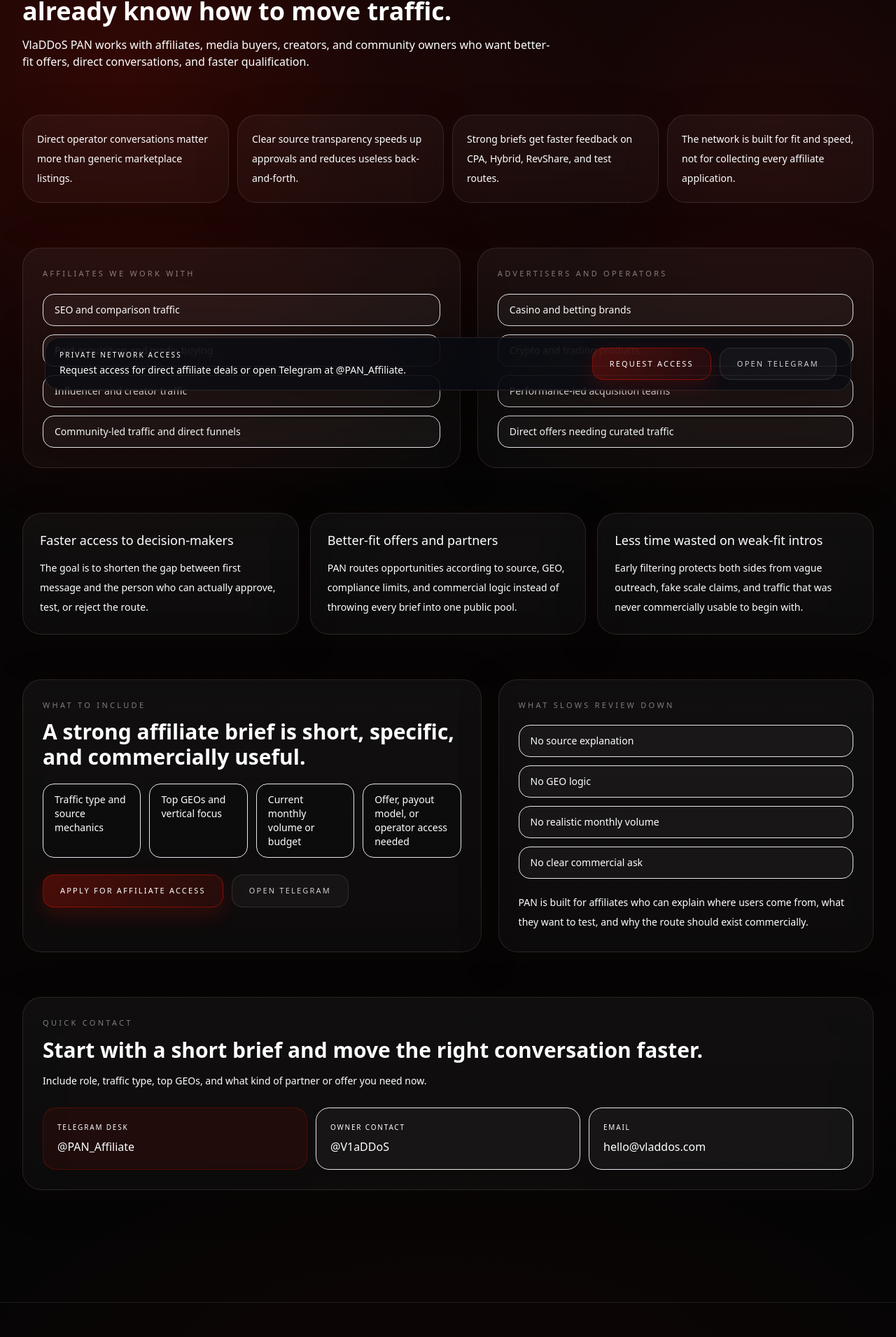
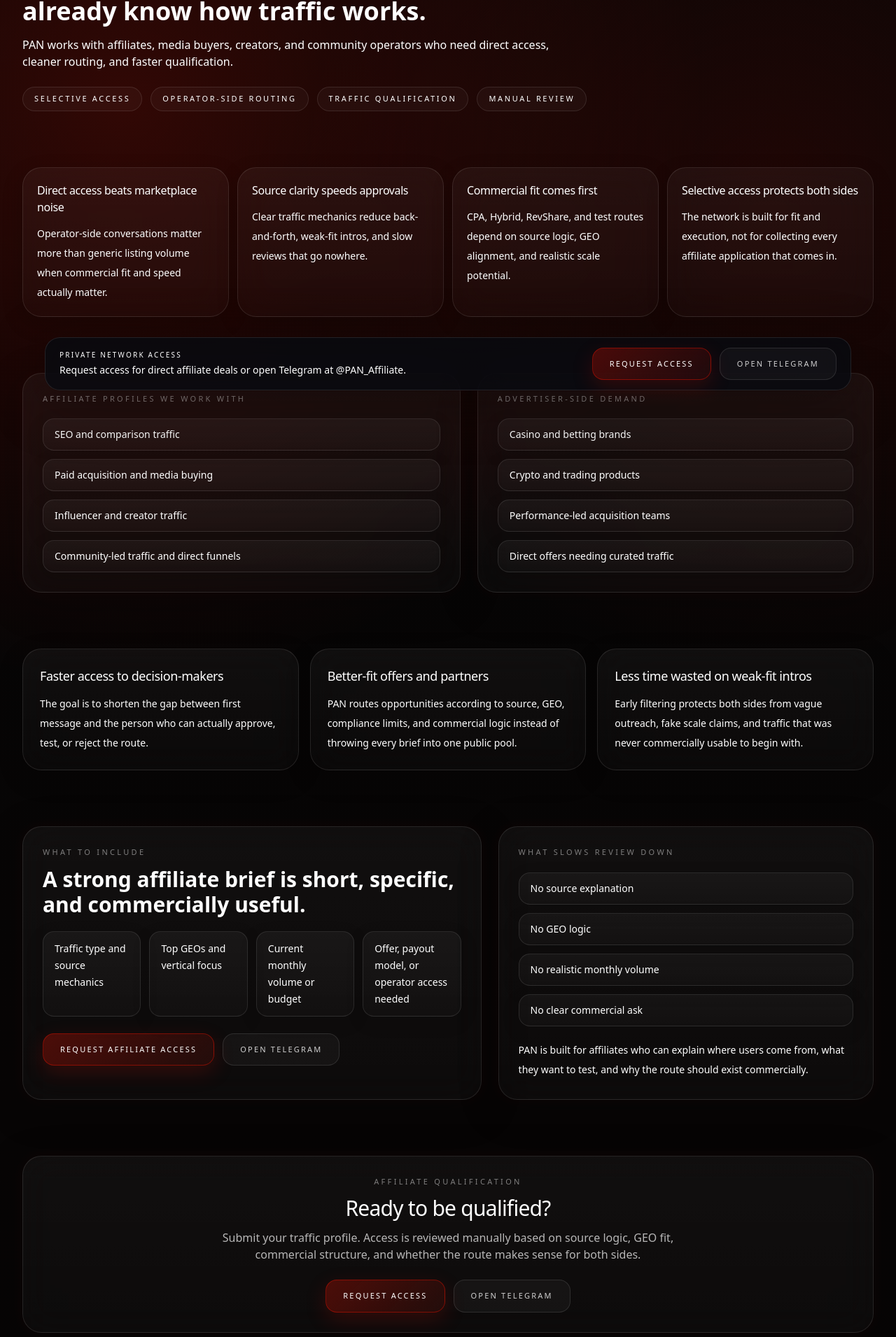
Before and after one commit to Gatsby01k/vladdos-pan, a Next.js app: page /for-affiliates in a window 1280 px wide. Shown: the part 222-2133 px from the top of the page at 70% size. Built offline with nearby package versions, Linux system fonts and the light colour scheme; no server answers.

Commit message:
Update page.tsx

```diff
--- a/src/app/for-affiliates/page.tsx
+++ b/src/app/for-affiliates/page.tsx
@@ -8,14 +8,40 @@
 import TopNav from '@/components/navigation/TopNav';
 import { partnerFitGroups, reasonsToPartner } from '@/data/site';
 
-const affiliateReality = [
-  'Direct operator conversations matter more than generic marketplace listings.',
-  'Clear source transparency speeds up approvals and reduces useless back-and-forth.',
-  'Strong briefs get faster feedback on CPA, Hybrid, RevShare, and test routes.',
-  'The network is built for fit and speed, not for collecting every affiliate application.',
+const signalPills = [
+  'Selective access',
+  'Operator-side routing',
+  'Traffic qualification',
+  'Manual review',
 ];
 
-const notIdeal = [
+const affiliateReality = [
+  {
+    title: 'Direct access beats marketplace noise',
+    text: 'Operator-side conversations matter more than generic listing volume when commercial fit and speed actually matter.',
+  },
+  {
+    title: 'Source clarity speeds approvals',
+    text: 'Clear traffic mechanics reduce back-and-forth, weak-fit intros, and slow reviews that go nowhere.',
+  },
+  {
+    title: 'Commercial fit comes first',
+    text: 'CPA, Hybrid, RevShare, and test routes depend on source logic, GEO alignment, and realistic scale potential.',
+  },
+  {
+    title: 'Selective access protects both sides',
+    text: 'The network is built for fit and execution, not for collecting every affiliate application that comes in.',
+  },
+];
+
+const affiliateBriefItems = [
+  'Traffic type and source mechanics',
+  'Top GEOs and vertical focus',
+  'Current monthly volume or budget',
+  'Offer, payout model, or operator access needed',
+];
+
+const reviewSlowdowns = [
   'No source explanation',
   'No GEO logic',
   'No realistic monthly volume',
@@ -24,45 +50,88 @@
 
 export const metadata: Metadata = {
   title: 'Affiliate Partnerships',
-  description: 'Affiliate partnerships for SEO, paid traffic, media buying, influencer, and community-led traffic teams.',
+  description:
+    'Affiliate partnerships for SEO, paid traffic, media buying, creator, and community-led teams looking for direct routing and faster qualification.',
 };
 
 export default function ForAffiliatesPage() {
   return (
     <BackgroundShell>
       <TopNav />
-      <main className="mx-auto max-w-7xl space-y-16 px-4 pb-24 pt-24 sm:px-6 sm:pt-28 lg:px-8">
+
+      <main className="mx-auto max-w-7xl space-y-20 px-4 pb-24 pt-24 sm:px-6 sm:pt-28 lg:px-8">
+        <section className="space-y-6">
           <SectionHeader
             eyebrow="for affiliates"
-          title="Affiliate partnerships built for teams that already know how to move traffic."
-          text="VlaDDoS PAN works with affiliates, media buyers, creators, and community owners who want better-fit offers, direct conversations, and faster qualification."
+            title="Affiliate partnerships built for teams that already know how traffic works."
+            text="PAN works with affiliates, media buyers, creators, and community operators who need direct access, cleaner routing, and faster qualification."
           />
+
+          <div className="flex flex-wrap gap-3">
+            {signalPills.map((item) => (
+              <div
+                key={item}
+                className="rounded-full border border-white/10 bg-white/[0.03] px-4 py-2 text-[11px] font-medium uppercase tracking-[0.24em] text-white/62"
+              >
+                {item}
+              </div>
+            ))}
+          </div>
+        </section>
 
         <section className="grid gap-3 md:grid-cols-2 xl:grid-cols-4">
           {affiliateReality.map((item) => (
-            <div key={item} className="panel p-5 text-sm leading-7 text-white/72">{item}</div>
+            <div
+              key={item.title}
+              className="panel bg-gradient-to-b from-white/[0.045] to-white/[0.02] p-5 shadow-[0_10px_30px_rgba(0,0,0,0.18)]"
+            >
+              <div className="text-base font-medium tracking-tight text-white">
+                {item.title}
+              </div>
+              <p className="mt-3 text-sm leading-7 text-white/72">{item.text}</p>
+            </div>
           ))}
         </section>
 
         <section className="grid gap-6 lg:grid-cols-[1.05fr_.95fr]">
-          {partnerFitGroups.slice(0, 2).map((group) => (
-            <div key={group.title} className="panel p-5 sm:p-7">
-              <div className="eyebrow">{group.title}</div>
+          <div className="panel p-5 sm:p-7">
+            <div className="eyebrow">affiliate profiles we work with</div>
             <div className="mt-5 grid gap-3">
-                {group.items.map((item) => (
-                  <div key={item} className="rounded-[1rem] border border-white/8 bg-white/[0.035] px-4 py-3 text-sm text-white/76">
+              {partnerFitGroups[0]?.items.map((item) => (
+                <div
+                  key={item}
+                  className="rounded-[1rem] border border-white/10 bg-gradient-to-b from-white/[0.045] to-white/[0.02] px-4 py-3 text-sm text-white/78 shadow-[0_8px_24px_rgba(0,0,0,0.16)]"
+                >
                   {item}
                 </div>
               ))}
             </div>
           </div>
+
+          <div className="panel p-5 sm:p-7">
+            <div className="eyebrow">advertiser-side demand</div>
+            <div className="mt-5 grid gap-3">
+              {partnerFitGroups[1]?.items.map((item) => (
+                <div
+                  key={item}
+                  className="rounded-[1rem] border border-white/10 bg-gradient-to-b from-white/[0.045] to-white/[0.02] px-4 py-3 text-sm text-white/78 shadow-[0_8px_24px_rgba(0,0,0,0.16)]"
+                >
+                  {item}
+                </div>
               ))}
+            </div>
+          </div>
         </section>
 
         <section className="grid gap-4 md:grid-cols-3">
           {reasonsToPartner.map((item) => (
-            <div key={item.title} className="panel p-5 sm:p-6">
-              <div className="text-base font-medium text-white sm:text-lg">{item.title}</div>
+            <div
+              key={item.title}
+              className="panel bg-gradient-to-b from-white/[0.045] to-white/[0.02] p-5 shadow-[0_12px_36px_rgba(0,0,0,0.18)] sm:p-6"
+            >
+              <div className="text-base font-medium tracking-tight text-white sm:text-lg">
+                {item.title}
+              </div>
               <p className="mt-3 text-sm leading-7 text-white/72">{item.text}</p>
             </div>
           ))}
@@ -71,38 +140,85 @@
         <section className="grid gap-6 lg:grid-cols-[1.1fr_.9fr]">
           <div className="panel p-5 sm:p-7">
             <div className="eyebrow">what to include</div>
-            <h2 className="mt-3 text-2xl font-semibold leading-tight text-white sm:text-3xl">A strong affiliate brief is short, specific, and commercially useful.</h2>
+            <h2 className="mt-3 text-2xl font-semibold leading-tight text-white sm:text-3xl">
+              A strong affiliate brief is short, specific, and commercially useful.
+            </h2>
+
             <div className="mt-5 grid gap-3 md:grid-cols-2 xl:grid-cols-4">
-              {[
-                'Traffic type and source mechanics',
-                'Top GEOs and vertical focus',
-                'Current monthly volume or budget',
-                'Offer, payout model, or operator access needed',
-              ].map((item) => (
-                <div key={item} className="rounded-[1rem] border border-white/8 bg-black/15 px-4 py-3 text-sm text-white/72">{item}</div>
+              {affiliateBriefItems.map((item) => (
+                <div
+                  key={item}
+                  className="rounded-[1rem] border border-white/10 bg-gradient-to-b from-white/[0.045] to-white/[0.02] px-4 py-3 text-sm leading-6 text-white/72 shadow-[0_8px_24px_rgba(0,0,0,0.16)]"
+                >
+                  {item}
+                </div>
               ))}
             </div>
+
             <div className="mt-6 flex flex-col gap-3 sm:flex-row">
-              <Link href="/join" className="button-primary w-full sm:w-auto">Apply for Affiliate Access</Link>
-              <Link href="/telegram" className="button-secondary w-full sm:w-auto">Open Telegram</Link>
+              <Link href="/join" className="button-primary w-full sm:w-auto">
+                Request affiliate access
+              </Link>
+              <Link
+                href="https://t.me/PAN_Affiliate"
+                target="_blank"
+                rel="noreferrer"
+                className="button-secondary w-full sm:w-auto"
+              >
+                Open Telegram
+              </Link>
             </div>
           </div>
 
           <div className="panel p-5 sm:p-7">
             <div className="eyebrow">what slows review down</div>
             <div className="mt-5 grid gap-3">
-              {notIdeal.map((item) => (
-                <div key={item} className="rounded-[1rem] border border-white/8 bg-white/[0.035] px-4 py-3 text-sm text-white/72">{item}</div>
+              {reviewSlowdowns.map((item) => (
+                <div
+                  key={item}
+                  className="rounded-[1rem] border border-white/10 bg-gradient-to-b from-white/[0.04] to-white/[0.02] px-4 py-3 text-sm text-white/72 shadow-[0_8px_24px_rgba(0,0,0,0.16)]"
+                >
+                  {item}
+                </div>
               ))}
             </div>
+
             <p className="mt-5 text-sm leading-7 text-white/68">
-              PAN is built for affiliates who can explain where users come from, what they want to test, and why the route should exist commercially.
+              PAN is built for affiliates who can explain where users come from,
+              what they want to test, and why the route should exist commercially.
             </p>
+          </div>
+        </section>
+
+        <section className="panel p-6 text-center sm:p-7">
+          <div className="eyebrow">affiliate qualification</div>
+          <h2 className="mt-3 text-2xl font-medium tracking-tight text-white sm:text-3xl">
+            Ready to be qualified?
+          </h2>
+          <p className="mx-auto mt-3 max-w-2xl text-sm leading-7 text-white/70 sm:text-base">
+            Submit your traffic profile. Access is reviewed manually based on source
+            logic, GEO fit, commercial structure, and whether the route makes sense
+            for both sides.
+          </p>
+
+          <div className="mt-6 flex flex-col justify-center gap-3 sm:flex-row">
+            <Link href="/join" className="button-primary w-full sm:w-auto">
+              Request access
+            </Link>
+            <Link
+              href="https://t.me/PAN_Affiliate"
+              target="_blank"
+              rel="noreferrer"
+              className="button-secondary w-full sm:w-auto"
+            >
+              Open Telegram
+            </Link>
           </div>
         </section>
 
         <QuickContactPanel compact />
       </main>
+
       <Footer />
       <StickyDealBar />
     </BackgroundShell>
```
Lines whose indentation alone changed are shown as unchanged.
